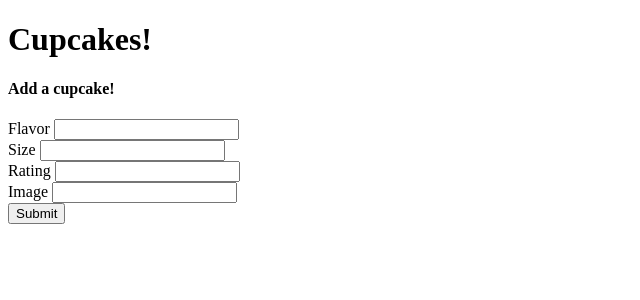
After one commit to n8snyder/flask-cupcakes, a Flask app: page / in a window 1280 px wide. The commit adds this page. Shown: the top 300 px of the page, without its empty margins (0-640 px from the left). Run offline with Flask 2, Linux system fonts and the light colour scheme.

Commit message:
Added homepage with form to create new cupcake.

```diff
--- a/app.py
+++ b/app.py
@@ -16,6 +16,13 @@ app.debug = True
 toolbar = DebugToolbarExtension(app)
 
 connect_db(app)
+
+
+@app.get("/")
+def homepage():
+    """Homepage, displays create cupcake form and list of cupcakes."""
+
+    return render_template("cupcakes.html")
 
 
 @app.get("/api/cupcakes")
--- /dev/null
+++ b/static/index.js
@@ -0,0 +1 @@
+"use strict";
--- a/templates/base.html
+++ b/templates/base.html
@@ -6,8 +6,14 @@
   <meta http-equiv="X-UA-Compatible" content="IE=edge">
   <meta name="viewport" content="width=device-width, initial-scale=1.0">
   <title>Nate's Mighty Fine Cupcakeatorium</title>
+  <script src="https://code.jquery.com/jquery-3.6.0.js" integrity="sha256-H+K7U5CnXl1h5ywQfKtSj8PCmoN9aaq30gDh27Xc0jk="
+    crossorigin="anonymous"></script>
+  <script src="https://unpkg.com/axios/dist/axios.min.js"></script>
+  <script src="/static/index.js"></script>
 </head>
 
-  <body></body>
+<body>
+  {% block content %}{% endblock %}
+</body>
 
 </html>
--- /dev/null
+++ b/templates/cupcakes.html
@@ -0,0 +1,21 @@
+{% extends "base.html" %}
+
+{% block content %}
+
+<h1>Cupcakes!</h1>
+<h4>Add a cupcake!</h4>
+<form action="/api/cupcakes" method="post">
+  <label for="flavor-input">Flavor</label>
+  <input id="flavor-input" name="flavor"><br>
+  <label for="size-input">Size</label>
+  <input id="size-input" name="size"><br>
+  <label for="rating-input">Rating</label>
+  <input id="rating-input" name="rating" type="number"><br>
+  <label for="image-input">Image</label>
+  <input id="image-input" name="image"><br>
+  <button type="submit">Submit</button>
+</form>
+
+<ul id="cupcake-list"></ul>
+
+{% endblock %}
```
Also changed, not shown: templates/cupcake_list.html (deleted). Lines whose indentation alone changed are shown as unchanged.
